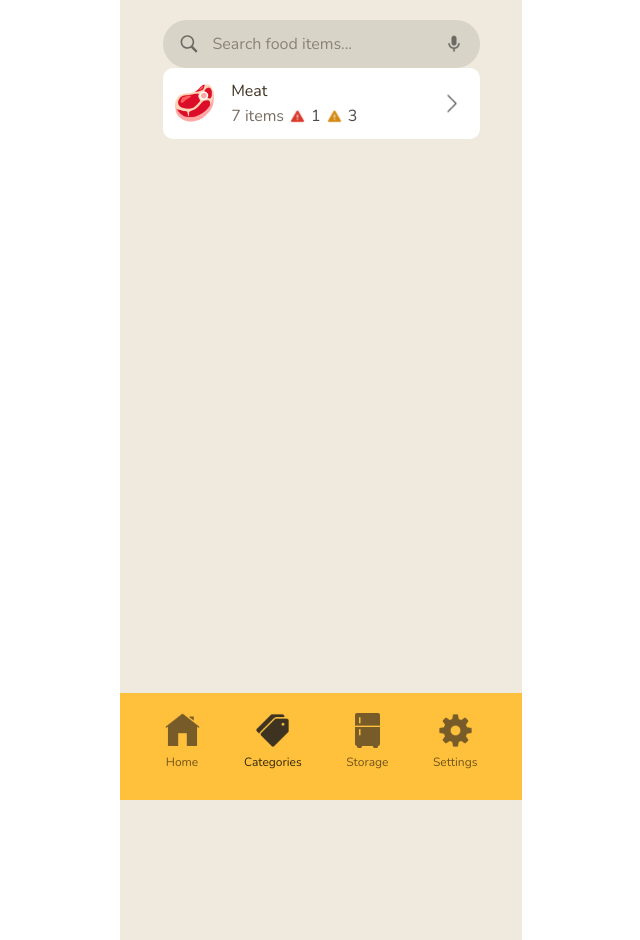
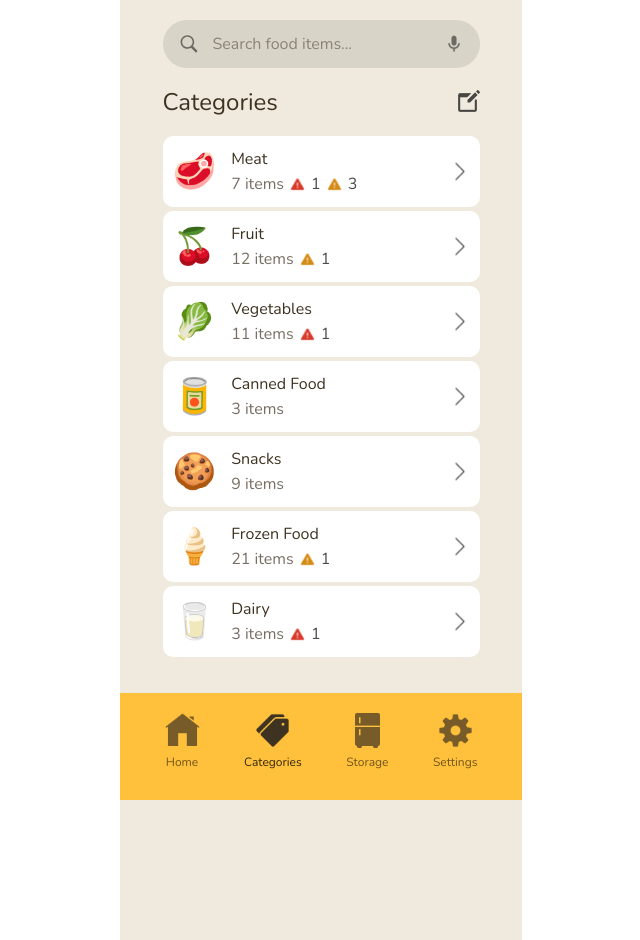
Before and after one commit to siljasihvo/easy-kitchen-frontend, a Vue app: page /categories in a window 1280 px wide. Shown: the whole page, without its empty margins (319-959 px from the left). Built offline with nearby package versions, Linux system fonts and the light colour scheme.

Commit message:
Add CategoryList component

```diff
--- a/src/assets/main.css
+++ b/src/assets/main.css
@@ -17,6 +17,7 @@
 h2 {
     font-size: 24px;
     color: var(--secondary);
+    font-weight: 400;
 }
 
 h3 {
--- /dev/null
+++ b/src/components/CategoryList.vue
@@ -0,0 +1,66 @@
+<script setup>
+import CategoryListCard from "../components/CategoryListCard.vue";
+</script>
+
+<template>
+	<section class="category-list-header">
+		<h2>Categories</h2>
+		<img src="../assets/icons/edit-icon.svg" alt="Edit category icon" />
+	</section>
+	<section class="category-list">
+		<CategoryListCard
+			category="Meat"
+			emoji="🥩"
+			:quantity="7"
+			:expired-count="1"
+			:expiring-count="3" />
+
+		<CategoryListCard
+			category="Fruit"
+			emoji="🍒"
+			:quantity="12"
+			:expiring-count="1" />
+
+		<CategoryListCard
+			category="Vegetables"
+			emoji="🥬"
+			:quantity="11"
+			:expired-count="1" />
+
+		<CategoryListCard category="Canned Food" emoji="🥫" :quantity="3" />
+
+		<CategoryListCard category="Snacks" emoji="🍪" :quantity="9" />
+
+		<CategoryListCard
+			category="Frozen Food"
+			emoji="🍦"
+			:quantity="21"
+			:expiring-count="1" />
+
+		<CategoryListCard
+			category="Dairy"
+			emoji="🥛"
+			:quantity="3"
+			:expired-count="1" />
+	</section>
+</template>
+
+<style scoped>
+.category-list-header {
+	display: flex;
+	justify-content: space-between;
+	align-items: center;
+}
+
+.category-list-header img {
+	width: 25px;
+	height: auto;
+	cursor: pointer;
+}
+
+.category-list {
+	display: flex;
+	flex-direction: column;
+	gap: 4px;
+}
+</style>
--- a/src/components/CategoryListCard.vue
+++ b/src/components/CategoryListCard.vue
@@ -1,16 +1,38 @@
+<script setup>
+defineProps({
+	category: String,
+	emoji: String,
+	quantity: Number,
+	expiredCount: {
+		type: Number,
+		default: 0,
+	},
+	expiringCount: {
+		type: Number,
+		default: 0,
+	},
+});
+</script>
+
 <template>
-	<section>
-		<p class="emoji">🥩</p>
+	<section class="category-card">
+		<p class="emoji">{{ emoji }}</p>
 		<div class="information">
-			<p>Meat</p>
+			<p>{{ category }}</p>
 			<div class="footer">
-				<p class="faded-text">7 items</p>
-				<img src="../assets/icons/expired.svg" alt="Expired icon" />
-				<span class="faded-text">1</span>
-				<img
-					src="../assets/icons/expiring.svg"
-					alt="Expiring soon icon" />
-				<span class="faded-text">3</span>
+				<p class="faded-text">{{ quantity }} items</p>
+
+				<template v-if="expiredCount > 0">
+					<img src="../assets/icons/expired.svg" alt="Expired icon" />
+					<span class="faded-text">{{ expiredCount }}</span>
+				</template>
+
+				<template v-if="expiringCount > 0">
+					<img
+						src="../assets/icons/expiring.svg"
+						alt="Expiring soon icon" />
+					<span class="faded-text">{{ expiringCount }}</span>
+				</template>
 			</div>
 		</div>
 		<img
@@ -21,7 +43,7 @@
 </template>
 
 <style scoped>
-section {
+.category-card {
 	display: flex;
 	box-sizing: border-box;
 	width: 100%;
@@ -29,6 +51,7 @@ section {
 	border-radius: 10px;
 	padding: 12px 10px;
 	gap: 15px;
+	cursor: pointer;
 }
 
 .emoji {
@@ -58,7 +81,7 @@ section {
 }
 
 .chevron {
-	margin-left: 70px;
+	margin-left: auto;
 	width: 20px;
 	height: auto;
 	opacity: 0.7;
--- a/src/views/CategoriesView.vue
+++ b/src/views/CategoriesView.vue
@@ -1,11 +1,19 @@
 <script setup>
 import Searchbar from "../components/Searchbar.vue";
-import CategoryListCard from "../components/CategoryListCard.vue";
+import CategoryList from "../components/CategoryList.vue";
 </script>
 
 <template>
 	<main>
 		<Searchbar />
-		<CategoryListCard />
+		<CategoryList />
 	</main>
 </template>
+
+<style scoped>
+main {
+	display: flex;
+	flex-direction: column;
+	gap: 18px;
+}
+</style>
```
Also changed, not shown: src/assets/icons/edit-icon.svg (added).
